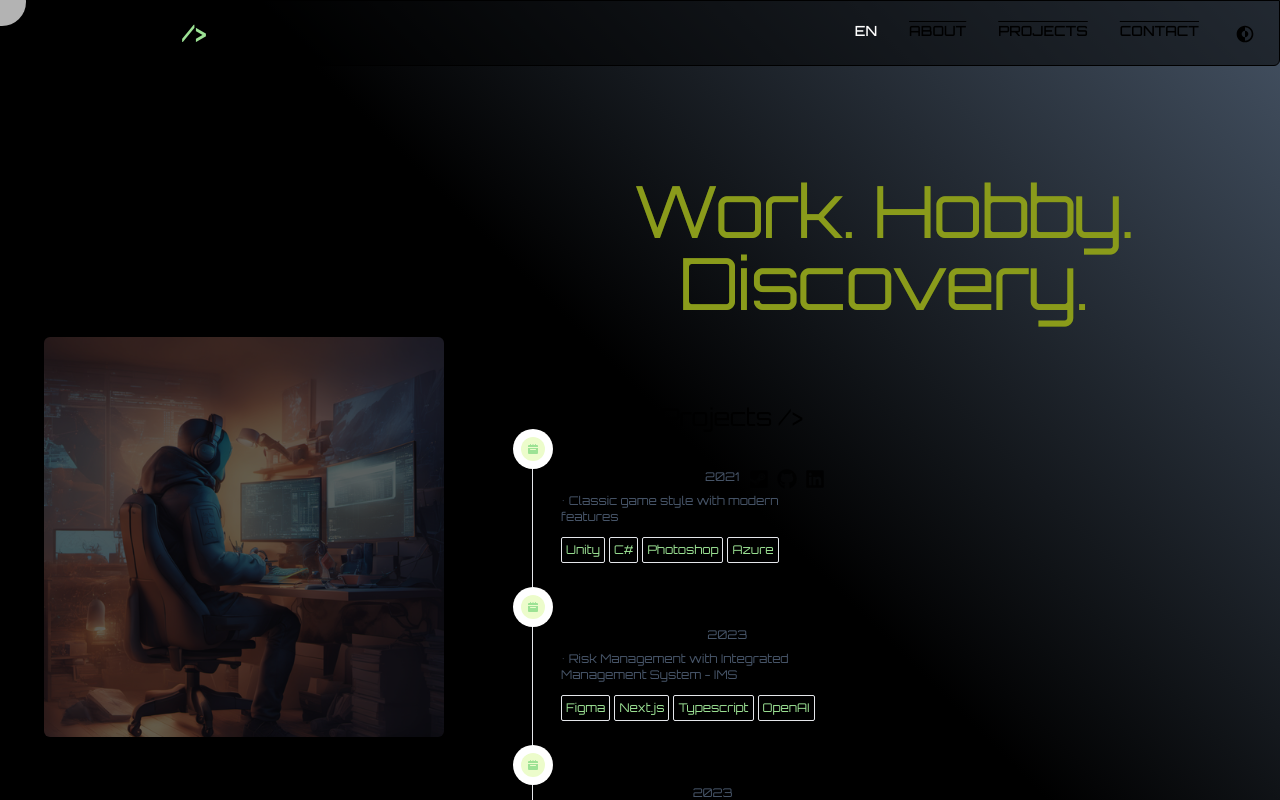
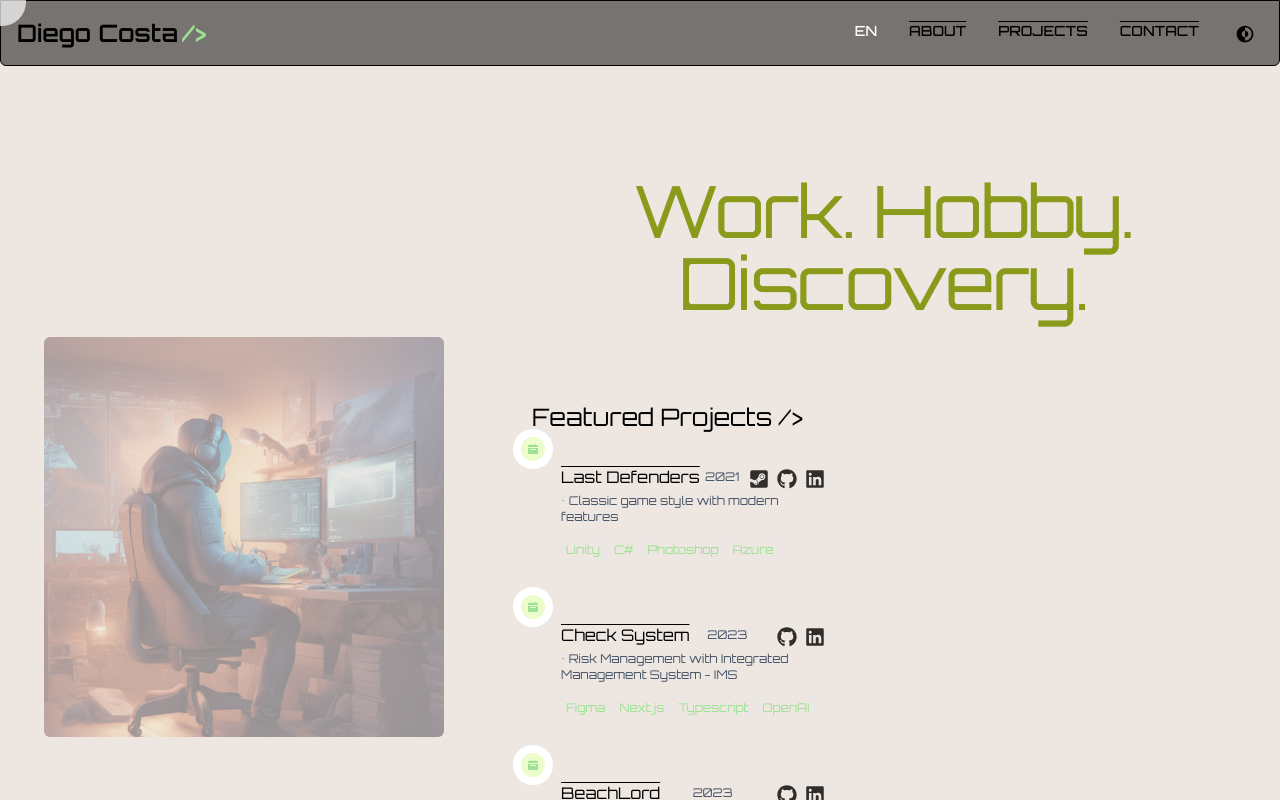
Before and after one commit to DiegoCstyles/portfolio, a Next.js app: page /projects in a window 1280 px wide. Shown: the top 800 px of the page. Built offline with nearby package versions, Linux system fonts and the light colour scheme.

Commit message:
Update page.tsx

```diff
--- a/app/projects/page.tsx
+++ b/app/projects/page.tsx
@@ -39,12 +39,7 @@ export default function Projects() {
   }, []); // Empty dependency array ensures the effect runs only once on mount
 
   return (
-    <div style={{
-      backgroundImage: 'linear-gradient(45deg, #000000, #000000, #9CBBE2)',
-      backgroundSize: '200% 200%',
-      animation: 'gradientAnimation 5s ease infinite',
-      transform: 'translateY(var(--section-offset))'
-    }} className="overflow-hidden" onMouseMove={handleMouseMove}>
+    <div className="main-container light:ltBackground dark:dkBackground overflow-hidden" onMouseMove={handleMouseMove}>
       {/* Circular Cursor */}
       <div className="circular-cursor absolute w-12 h-12 rounded-full bg-white bg-opacity-70 pointer-events-none"
             style={{ left: cursorPosition.x-22, top: cursorPosition.y-22 }}>
```
